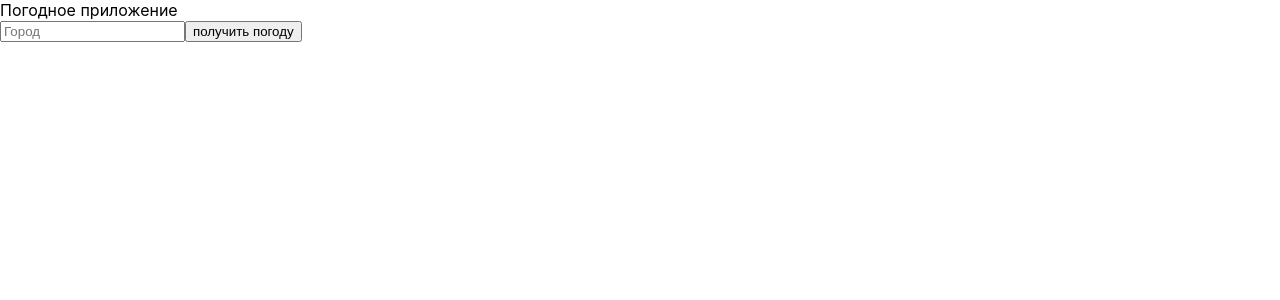
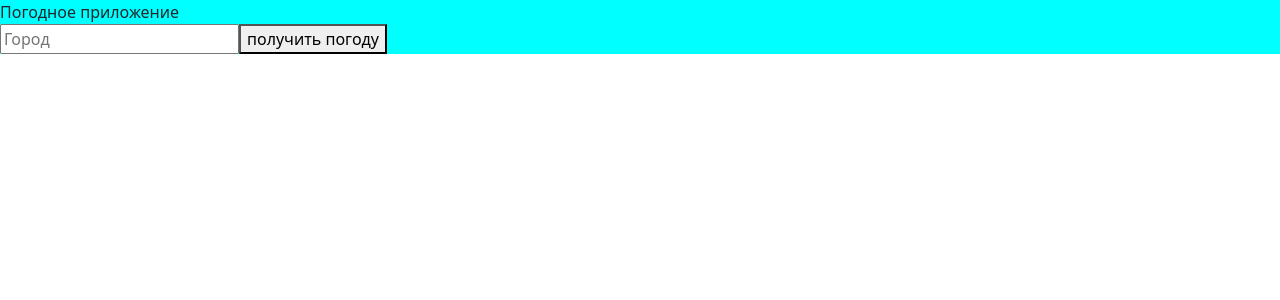
Before and after one commit to akasyuka/date-web, a React (Create React App) app: page / in a window 1280 px wide. Shown: the top 300 px of the page. Built offline with nearby package versions, Linux system fonts and the light colour scheme.

Commit message:
Course complete

```diff
--- a/package.json
+++ b/package.json
@@ -6,6 +6,7 @@
     "@testing-library/jest-dom": "^5.16.2",
     "@testing-library/react": "^12.1.4",
     "@testing-library/user-event": "^13.5.0",
+    "bootstrap": "^5.1.3",
     "react": "^17.0.2",
     "react-dom": "^17.0.2",
     "react-scripts": "5.0.0",
--- /dev/null
+++ b/src/components/App/App.css
@@ -0,0 +1,3 @@
+.wrapper {
+    background-color: aqua;
+}
--- a/src/App.js
+++ b/src/components/App/App.js
@@ -1,7 +1,7 @@
 import React from "react";
-import Info from "./components/info";
-import Form from "./components/form";
-import Weather from "./components/weather";
+import Info from "../info";
+import Form from "../form";
+import Weather from "../weather";
 
 const API_KEY = "b8700f10b203b79cff3a2237de1ed4f2";
 
@@ -54,7 +54,7 @@ class App extends React.Component {
 
   render() {
     return (
-      <div>
+      <div className="wrapper">
         <Info />
         <Form weatherMethod={this.gettingWeather}/>
         <Weather
--- a/src/index.css
+++ /dev/null
@@ -1,13 +0,0 @@
-body {
-  margin: 0;
-  font-family: -apple-system, BlinkMacSystemFont, 'Segoe UI', 'Roboto', 'Oxygen',
-    'Ubuntu', 'Cantarell', 'Fira Sans', 'Droid Sans', 'Helvetica Neue',
-    sans-serif;
-  -webkit-font-smoothing: antialiased;
-  -moz-osx-font-smoothing: grayscale;
-}
-
-code {
-  font-family: source-code-pro, Menlo, Monaco, Consolas, 'Courier New',
-    monospace;
-}
--- a/src/index.js
+++ b/src/index.js
@@ -1,8 +1,8 @@
 import React from 'react';
 import ReactDOM from 'react-dom';
-import './index.css';
-import App from './App';
-import reportWebVitals from './reportWebVitals';
+import App from './components/App/App';
+import 'bootstrap/dist/css/bootstrap.min.css';
+import './components/App/App.css';
 
 ReactDOM.render(
   <React.StrictMode>
@@ -14,4 +14,3 @@ ReactDOM.render(
 // If you want to start measuring performance in your app, pass a function
 // to log results (for example: reportWebVitals(console.log))
 // or send to an analytics endpoint. Learn more: https://bit.ly/CRA-vitals
-reportWebVitals();
--- a/src/reportWebVitals.js
+++ /dev/null
@@ -1,13 +0,0 @@
-const reportWebVitals = onPerfEntry => {
-  if (onPerfEntry && onPerfEntry instanceof Function) {
-    import('web-vitals').then(({ getCLS, getFID, getFCP, getLCP, getTTFB }) => {
-      getCLS(onPerfEntry);
-      getFID(onPerfEntry);
-      getFCP(onPerfEntry);
-      getLCP(onPerfEntry);
-      getTTFB(onPerfEntry);
-    });
-  }
-};
-
-export default reportWebVitals;
```
Also changed, not shown: src/setupTests.js (deleted, +0 -5 lines), src/App.css (added), 1 other file (tests, documents, lock files or other folders).
